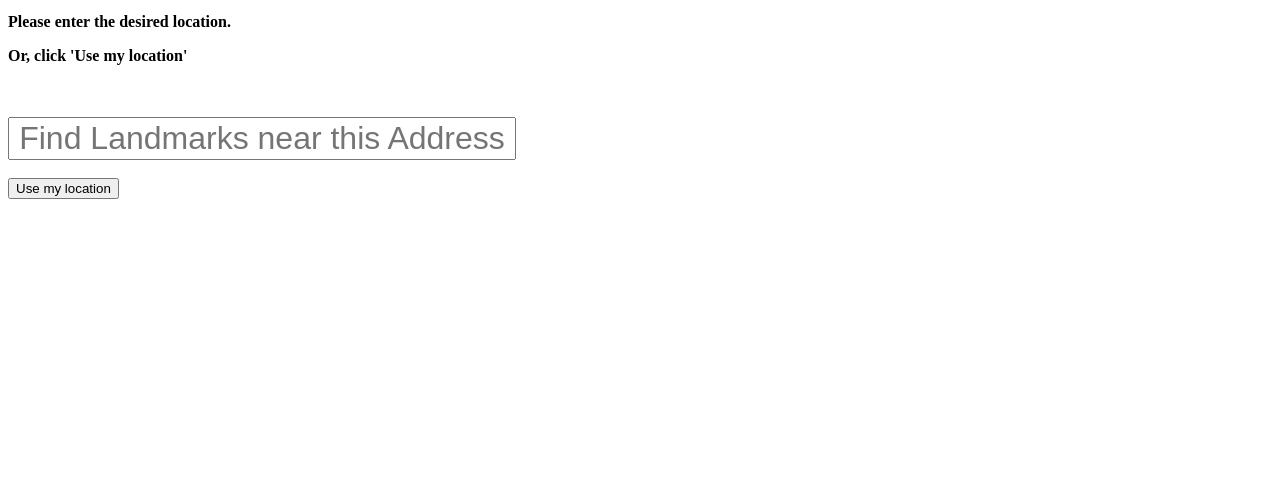
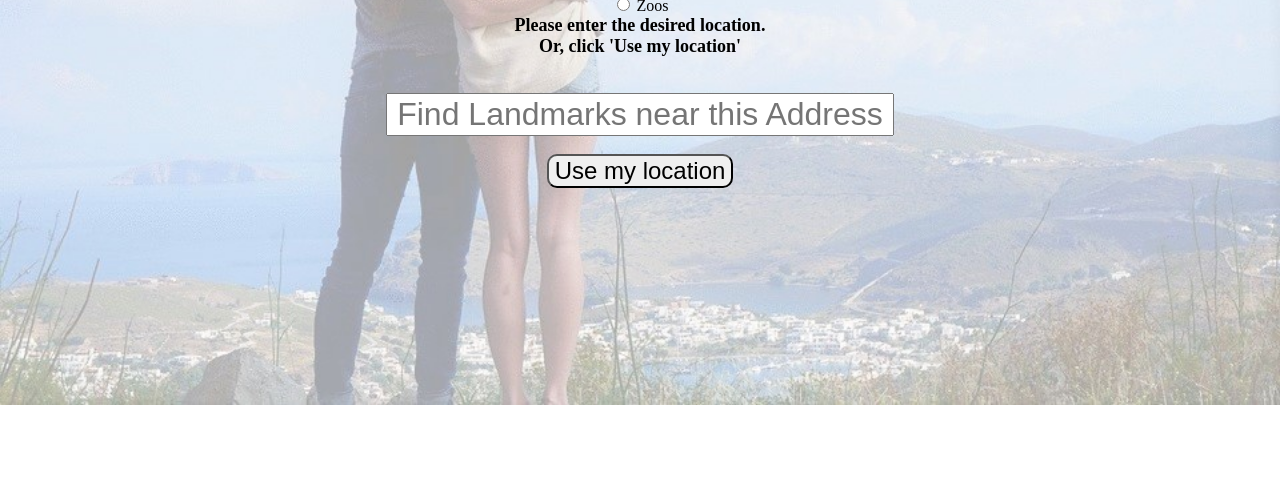
Before and after one commit to andrew-hayes5820/landmarkWebApp, a website: page public/index.html in a window 1280 px wide. Shown: the part 315-800 px from the top of the page. Drawn offline with nearby package versions, Linux system fonts and the light colour scheme; some packages are replaced by stand-ins of ours.

Commit message:
liked index.css to index.html

```diff
--- a/public/index.html
+++ b/public/index.html
@@ -3,7 +3,7 @@
   <head>
     <meta charset="utf-8">
     <title>Landmark Webb App</title>
-    <link type="text/css" rel="stylesheet"/>
+    <link type="text/css" rel="stylesheet" href="index.css"/>
   </head>
   <body>
     <div ng-app="landmarkModule">
```
